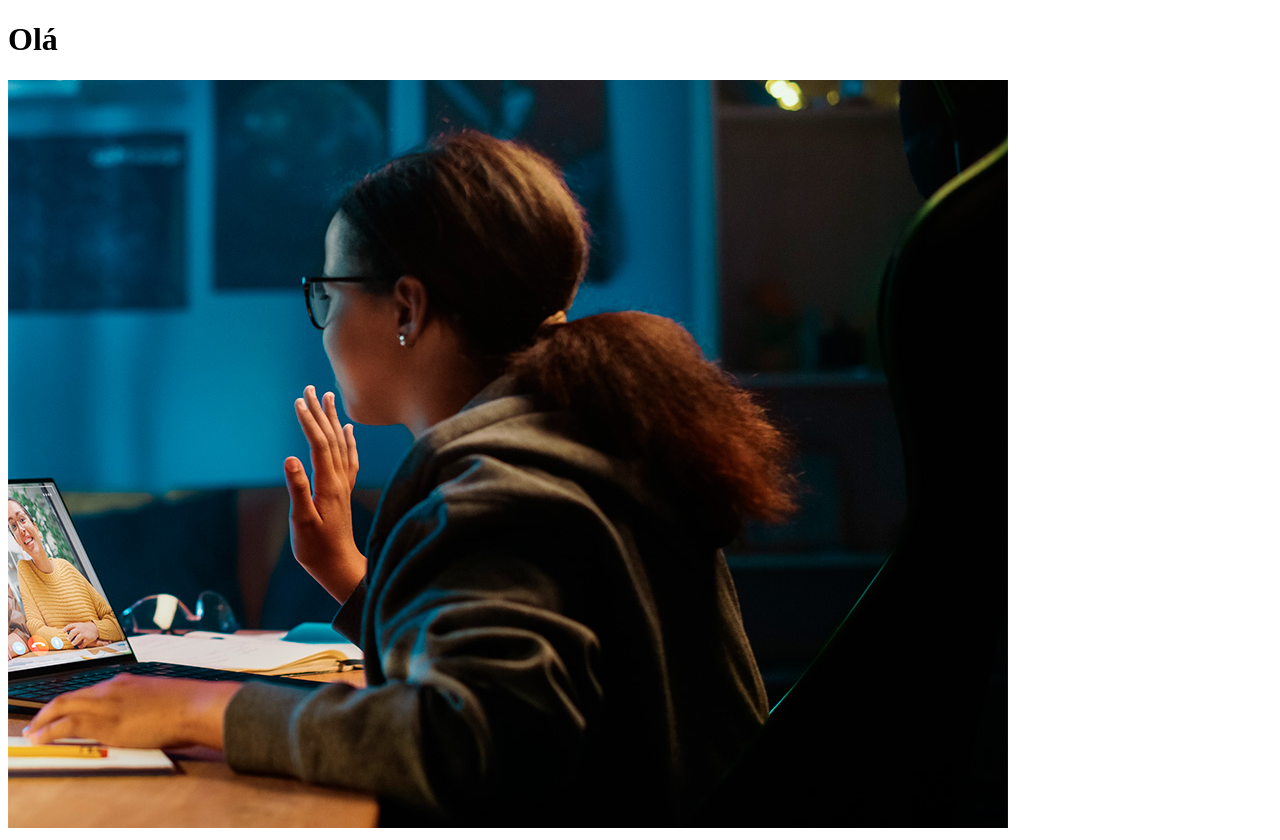
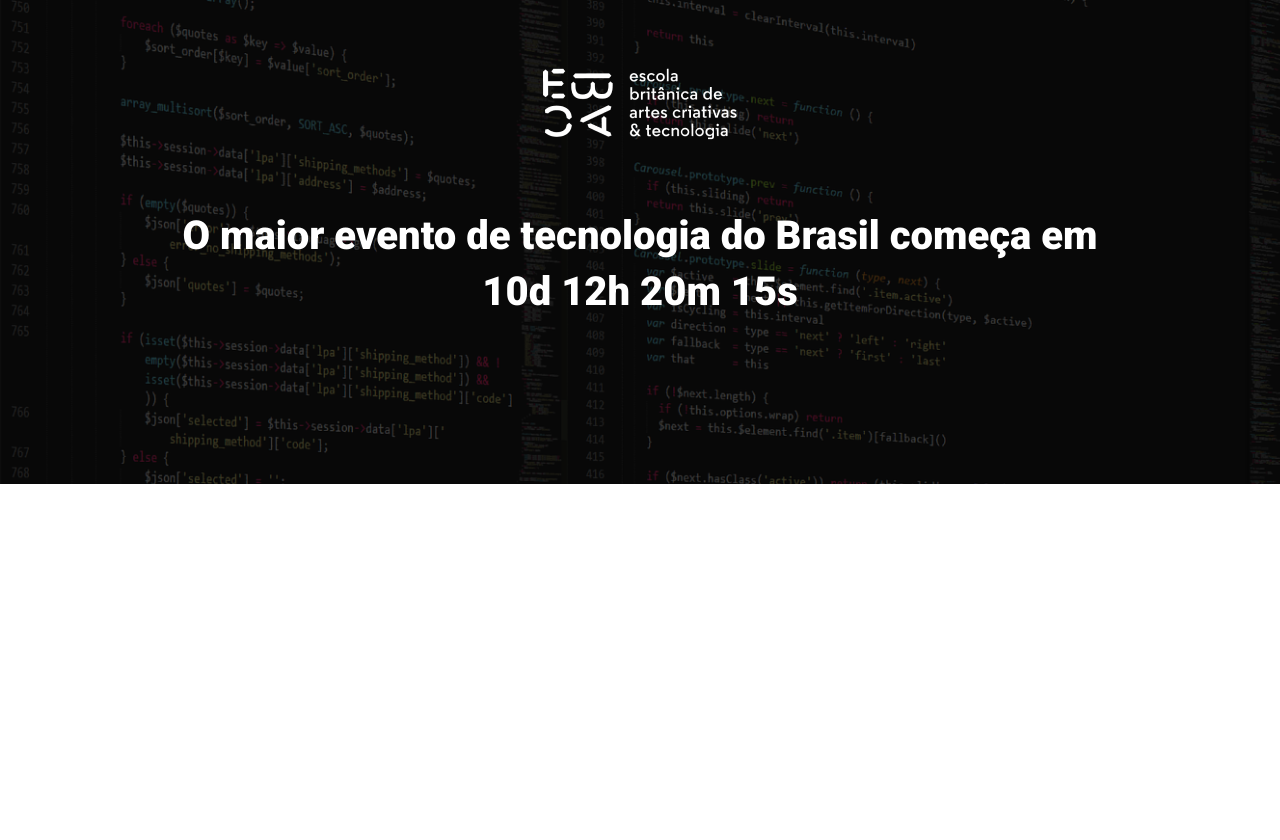
Before and after one commit to Eleandrobaldessar/ebac_tech_talks, a website built with Parcel: page src/index.html in a window 1280 px wide. After the commit the page ends 800 px from the top, so only its background shows below. Built offline with nearby package versions, Linux system fonts and the light colour scheme.

Commit message:
criando o hero

```diff
--- a/src/index.html
+++ b/src/index.html
@@ -3,12 +3,23 @@
 <head>
     <meta charset="UTF-8">
     <meta name="viewport" content="width=h1, initial-scale=1.0">
-    <title>Document</title>
+    <title>EBAC Tech Talks</title>
+
+    <link rel="preconnect" href="https://fonts.googleapis.com">
+    <link rel="preconnect" href="https://fonts.gstatic.com" crossorigin>
+    <link href="https://fonts.googleapis.com/css2?family=Roboto:wght@700;900&display=swap" rel="stylesheet">
+
     <link rel="stylesheet" href="styles/main.scss">
 </head>
 <body>
-    <h1>Olá</h1>
-    <img src="images/backend.png" alt="">
+    <header class="hero">
+        <div class="container">
+            <img class="hero__logo" src="images/ebac_logo.png" alt="EBAC">
+            <p class="hero__text">
+                O maior evento de tecnologia do Brasil começa em 10d 12h 20m 15s
+            </p>
+        </div>
+    </header>
 
     <script src="scripts/main.js"></script>
 </body>
--- /dev/null
+++ b/src/styles/_hero.scss
@@ -0,0 +1,50 @@
+.hero {
+    padding: 64px 0 100px 0;
+    background-image: url(../images/fundo.png);
+    background-repeat: no-repeat;
+    background-size: cover;
+    position: relative;
+
+    .container {
+        position: relative;
+    }
+
+    &::before {
+        position: absolute;
+        top: 0;
+        left: 0;
+        width: 100%;
+        height: 100%;
+        background-color: #000;
+        content: '';
+        opacity: .7;
+    }
+
+    &__text {
+        margin: 64px 0;
+        font-size: 40px;
+        line-height: 56px;
+        font-weight: 800;
+        text-align: center;
+    }
+
+    &__logo {
+        margin: 0 auto;
+        height: 80px;
+        display: block;
+    }
+
+    @media (max-width: 640px) {
+        padding: 40px 0;
+
+        &__logo {
+            height: 40px;
+        }
+
+        &__text {
+            font-size: 22px;
+            line-height: 24px;
+            margin: 24px 0;
+        }
+    }
+}
--- a/src/styles/main.scss
+++ b/src/styles/main.scss
@@ -0,0 +1,23 @@
+@use 'hero';
+
+* {
+    margin: 0;
+    padding: 0;
+    box-sizing: border-box;
+    font-family: Roboto, sans-serif;
+    color: #FFF;
+}
+
+.container {
+    max-width: 960px;
+    width: 100%;
+    margin: 0 auto;
+
+    @media (max-width: 640px) {
+        max-width: 80%;
+    }
+
+    @media (max-width: 1024px) {
+        max-width: 90%;
+    }
+}
```
Also changed, not shown: src/images/ebac_logo.png (added), src/images/ebac_logo.svg (deleted).
